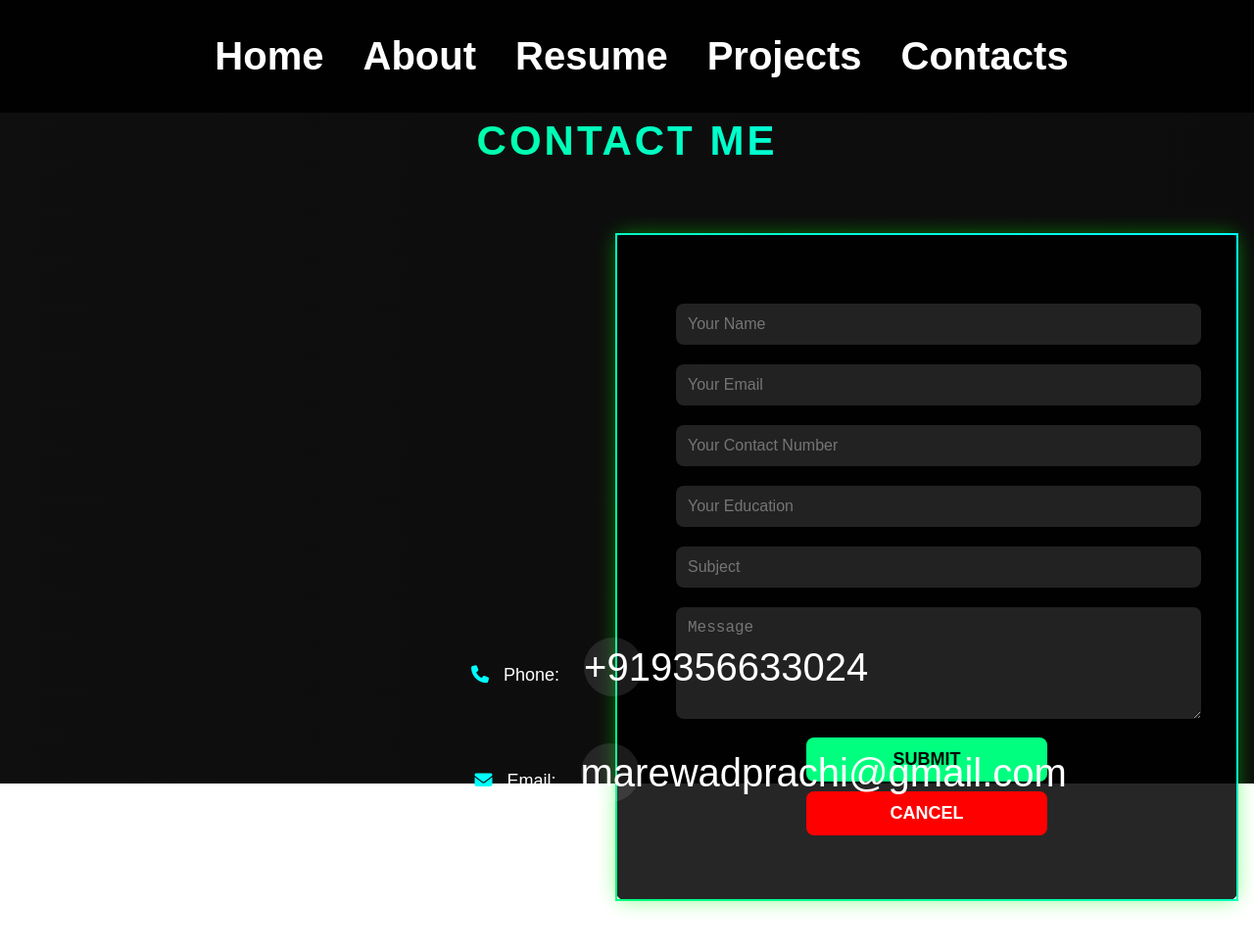
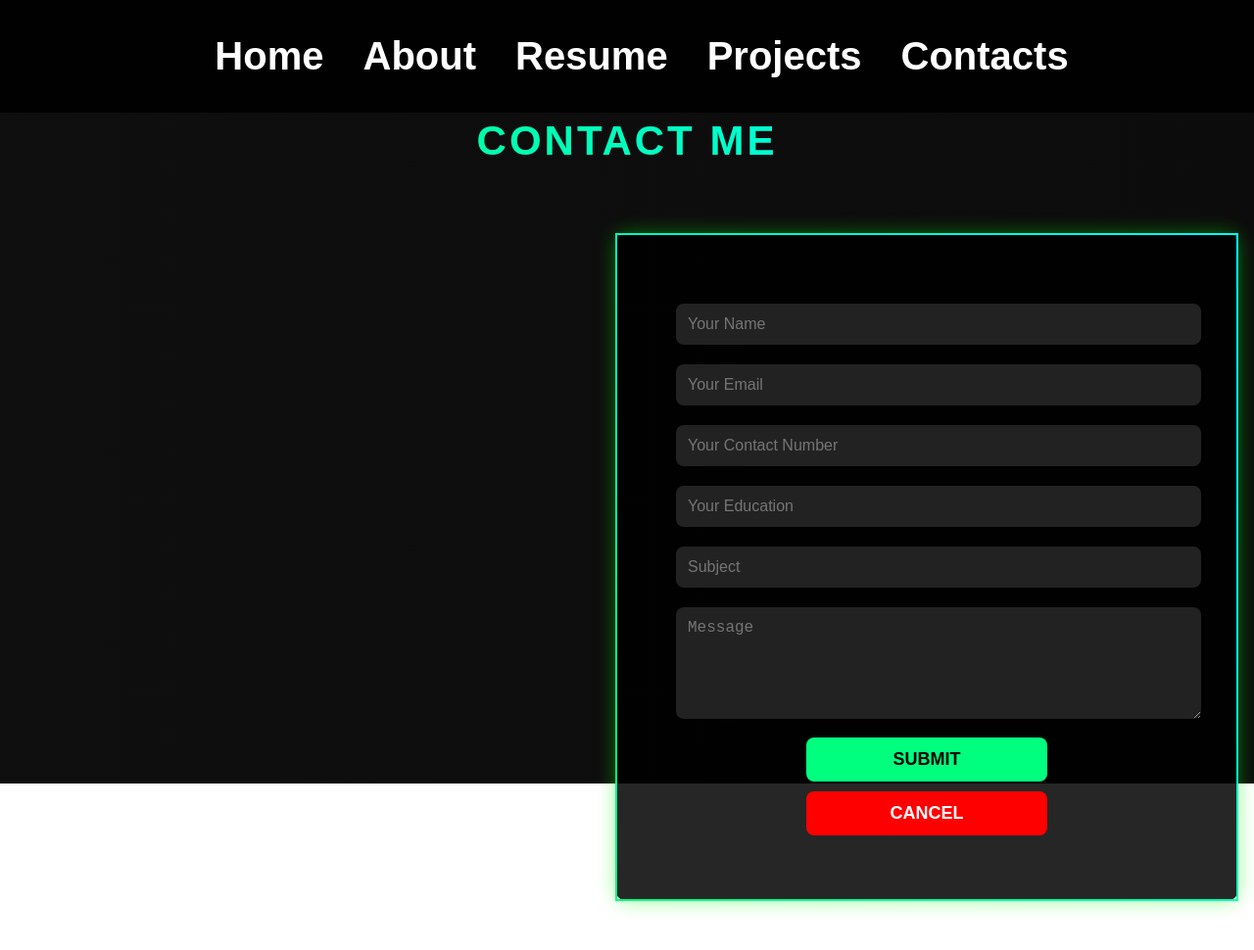
Before and after one commit to pra11chi2004/Portfolio, a website: page contact.html in a window 1280 px wide. Shown: the whole page at 98% size. Drawn offline with nearby package versions, Linux system fonts and the light colour scheme.

Commit message:
Updated changes

```diff
--- a/contact.html
+++ b/contact.html
@@ -7,6 +7,7 @@
    <link rel="stylesheet" href="https://cdn.jsdelivr.net/npm/bootstrap-icons/font/bootstrap-icons.css">
     <link rel="stylesheet" href="https://cdnjs.cloudflare.com/ajax/libs/font-awesome/6.5.1/css/all.min.css">
   <link rel="icon" href="image/prachiimg.jpg" type="image/x-icon">
+
   <link rel="stylesheet" href="contact.css">
   <style>
 
@@ -54,11 +55,7 @@
         <i class="fa-brands fa-instagram"></i>
     </a>
      <!-- Contact Details -->
-  <div class="contact-details">
-    <p><i class="fa-solid fa-phone"></i> Phone: <a href="tel:+919356633024">+919356633024</a></p>
-    <p><i class="fa-solid fa-envelope"></i> Email: <a href="marewadprachi@gmail.com">marewadprachi@gmail.com</a></p>
-  </div>
-</div>
+
   <script>
    async function validateForm() {
     const name = document.getElementById("name").value.trim();
```
